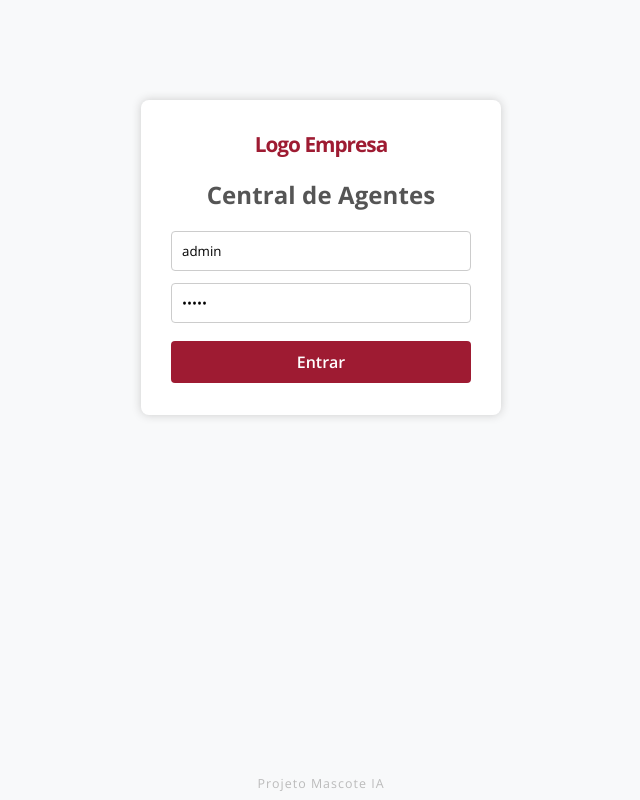
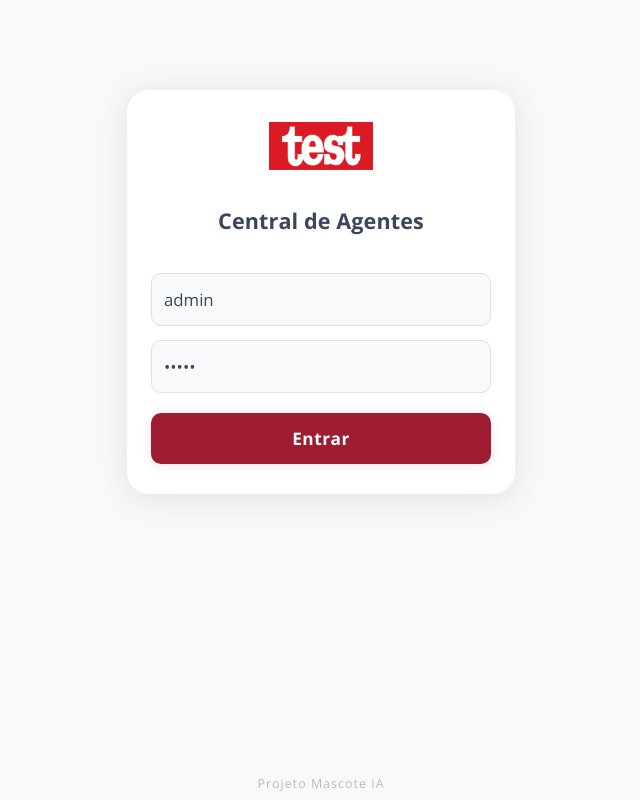
Before and after one commit to lzfpprado/agentes-ia-react, a React (Vite) app: page /login in a window 1280 px wide. Shown: the whole page, without its empty margins (319-959 px from the left). Built offline with nearby package versions, Linux system fonts and the light colour scheme; the HTML template or start-up script is replaced by a standard one.

Commit message:
ajustes de background e padronização visual

```diff
--- a/src/Login.jsx
+++ b/src/Login.jsx
@@ -8,8 +8,18 @@ const Login = () => {
   const navigate = useNavigate();
 
   useEffect(() => {
-    document.body.style.background = '#f8f9fa';
-    return () => { document.body.style.background = ''; };
+  document.body.style.background = '#f8f9fa';
+  document.body.style.backgroundImage = '';
+  document.body.style.backgroundRepeat = '';
+  document.body.style.backgroundPosition = '';
+  document.body.style.backgroundSize = '';
+    return () => {
+      document.body.style.background = '';
+      document.body.style.backgroundImage = '';
+      document.body.style.backgroundRepeat = '';
+      document.body.style.backgroundPosition = '';
+      document.body.style.backgroundSize = '';
+    };
   }, []);
 
   const handleSubmit = (e) => {
@@ -26,12 +36,12 @@ const Login = () => {
 
   return (
     <>
-      <div style={{ width: 300, margin: '100px auto', padding: 30, background: '#fff', borderRadius: 8, boxShadow: '0 0 10px #ccc' }}>
-        <div style={{ display: 'flex', alignItems: 'center', justifyContent: 'center', fontSize: '1.3rem', fontWeight: 700, color: '#9e1b32', letterSpacing: '-1px', marginBottom: 10 }}>
-          Logo Empresa
+      <div style={{ width: 340, margin: '90px auto', padding: '32px 24px 28px 24px', background: '#fff', borderRadius: 22, boxShadow: '0 4px 32px #3b455b22', display: 'flex', flexDirection: 'column', alignItems: 'center', fontFamily: 'inherit' }}>
+        <div style={{ display: 'flex', alignItems: 'center', justifyContent: 'center', margin: '0 0 18px 0' }}>
+          <img src="/Logo-Test.png" alt="Logo Empresa" style={{ height: 48, marginBottom: 0 }} />
         </div>
-        <h2 style={{ color: '#555', textAlign: 'center', width: '100%', letterSpacing: '0.1px' }}>Central de Agentes</h2>
-        <form onSubmit={handleSubmit}>
+        <h2 style={{ color: '#3b455b', textAlign: 'center', width: '100%', letterSpacing: '0.1px', fontWeight: 800, fontSize: '1.35rem', marginBottom: 38 }}>Central de Agentes</h2>
+        <form onSubmit={handleSubmit} style={{ width: '100%' }}>
           <input
             type="text"
             placeholder="Usuário"
@@ -42,15 +52,19 @@ const Login = () => {
               width: '100%',
               maxWidth: '100%',
               boxSizing: 'border-box',
-              padding: 10,
-              marginBottom: 12,
-              border: '1px solid #ccc',
-              borderRadius: 4,
+              padding: '14px 12px',
+              marginBottom: 14,
+              border: '1.5px solid #e0e0e0',
+              borderRadius: 10,
               outline: 'none',
+              fontSize: '1.05rem',
+              background: '#f8f9fa',
+              color: '#3b455b',
+              fontWeight: 500,
               transition: 'border-color 0.2s'
             }}
             onFocus={e => e.target.style.borderColor = '#9e1b32'}
-            onBlur={e => e.target.style.borderColor = '#ccc'}
+            onBlur={e => e.target.style.borderColor = '#e0e0e0'}
           />
           <input
             type="password"
@@ -62,34 +76,40 @@ const Login = () => {
               width: '100%',
               maxWidth: '100%',
               boxSizing: 'border-box',
-              padding: 10,
-              marginBottom: 18,
-              border: '1px solid #ccc',
-              borderRadius: 4,
+              padding: '14px 12px',
+              marginBottom: 20,
+              border: '1.5px solid #e0e0e0',
+              borderRadius: 10,
               outline: 'none',
+              fontSize: '1.05rem',
+              background: '#f8f9fa',
+              color: '#3b455b',
+              fontWeight: 500,
               transition: 'border-color 0.2s'
             }}
             onFocus={e => e.target.style.borderColor = '#9e1b32'}
-            onBlur={e => e.target.style.borderColor = '#ccc'}
+            onBlur={e => e.target.style.borderColor = '#e0e0e0'}
           />
           <button
             type="submit"
             style={{
               width: '100%',
-              padding: 10,
+              padding: '14px 0',
               background: '#9e1b32',
               color: '#fff',
               border: 'none',
-              borderRadius: 4,
+              borderRadius: 10,
               cursor: 'pointer',
-              fontSize: '1rem',
-              fontWeight: 600,
-              marginBottom: 2
+              fontSize: '1.08rem',
+              fontWeight: 700,
+              marginBottom: 2,
+              letterSpacing: '0.5px',
+              boxShadow: '0 2px 8px #9e1b3222'
             }}
           >
             Entrar
           </button>
-          {error && <div style={{ color: 'red', marginTop: 10 }}>{error}</div>}
+          {error && <div style={{ color: 'red', marginTop: 10, textAlign: 'center', fontWeight: 500 }}>{error}</div>}
         </form>
       </div>
       <div style={{position: 'fixed', left: 0, bottom: 8, width: '100vw', textAlign: 'center', fontSize: '0.78rem', color: '#bbb', letterSpacing: 1, zIndex: 9999, pointerEvents: 'none', userSelect: 'none', fontFamily: 'inherit'}}>
--- a/src/containers/ChatPage.jsx
+++ b/src/containers/ChatPage.jsx
@@ -16,6 +16,20 @@ const agentColors = {
 };
 
 function ChatPage() {
+  useEffect(() => {
+    document.body.style.background = '#f8f9fa';
+    document.body.style.backgroundImage = "url('/background-login.png')";
+    document.body.style.backgroundRepeat = 'repeat-y';
+    document.body.style.backgroundPosition = 'center bottom';
+    document.body.style.backgroundSize = 'contain';
+    return () => {
+      document.body.style.background = '';
+      document.body.style.backgroundImage = '';
+      document.body.style.backgroundRepeat = '';
+      document.body.style.backgroundPosition = '';
+      document.body.style.backgroundSize = '';
+    };
+  }, []);
   const { agenteId } = useParams();
   const navigate = useNavigate();
   const handleLogout = () => {
@@ -58,7 +72,7 @@ function ChatPage() {
   return (
     <>
       <Header onLogout={handleLogout} />
-      <div style={{ maxWidth: 520, margin: '40px auto', background: '#fff', borderRadius: 12, boxShadow: '0 2px 16px #0001', display: 'flex', flexDirection: 'column', height: '70vh' }}>
+  <div style={{ maxWidth: 800, margin: '40px auto', background: '#fff', borderRadius: 12, boxShadow: '0 2px 16px #0001', display: 'flex', flexDirection: 'column', height: '70vh' }}>
         <div style={{ padding: '18px 24px', borderBottom: '1px solid #eee', display: 'flex', alignItems: 'center', gap: 12, justifyContent: 'space-between' }}>
           <div style={{ display: 'flex', alignItems: 'center', gap: 12 }}>
             <div style={{ width: 36, height: 36, borderRadius: '50%', background: agentColors[agenteId] || '#888', color: '#fff', display: 'flex', alignItems: 'center', justifyContent: 'center', fontWeight: 700, fontSize: 18 }}>
@@ -85,7 +99,7 @@ function ChatPage() {
               borderTopRightRadius: msg.sender === 'user' ? 4 : 16,
               borderTopLeftRadius: msg.sender === 'user' ? 16 : 4,
               padding: '10px 16px',
-              maxWidth: 320,
+                maxWidth: '90%',
               boxShadow: msg.sender === 'user' ? '0 1px 6px #9e1b3222' : '0 1px 6px #0001',
               fontSize: 15,
             }}
--- a/src/containers/Header.jsx
+++ b/src/containers/Header.jsx
@@ -32,11 +32,11 @@ const Header = ({ onLogout }) => {
   return (
     <HeaderBar>
       <Logo>
-        Logo Empresa
+        <img src="/Logo-Test.png" alt="Logo Empresa" style={{ height: 36, marginRight: 8 }} />
       </Logo>
       {onLogout && (
         <div style={{ display: 'flex', alignItems: 'center', gap: 16 }}>
-          <span style={{ color: '#444', fontSize: '1rem', fontWeight: 500 }}>Bem-vindo, {username}</span>
+          <span style={{ color: '#3b455b', fontSize: '1rem', fontWeight: 500 }}>Bem-vindo, {username}</span>
           <button onClick={onLogout} style={{ padding: '8px 16px', background: '#9e1b32', color: '#fff', border: 'none', borderRadius: 4, cursor: 'pointer', fontWeight: 600 }}>
             Logout
           </button>
--- a/src/containers/HomePage.styles.js
+++ b/src/containers/HomePage.styles.js
@@ -10,7 +10,7 @@ export const Container = styled.div`
 
 export const Title = styled.h1`
   font-size: 1.7rem;
-  color: #555;
+  color: #3b455b;
   font-weight: 800;
   margin-bottom: 2px;
   margin-top: 0;
@@ -19,10 +19,11 @@ export const Title = styled.h1`
 
 export const Subtitle = styled.p`
   font-size: 1.05rem;
-  color: #888;
+  color: #3b455b;
   margin-top: 2px;
-  margin-bottom: 28px;
+  margin-bottom: 48px;
   font-weight: 500;
+  text-align: center;
 `;
 
 
@@ -35,29 +36,44 @@ export const ButtonsContainer = styled.div`
   width: 100%;
   max-width: 1000px;
   margin: 0 auto;
+
+  @media (max-width: 900px) {
+    flex-direction: column;
+    gap: 18px;
+    align-items: center;
+    max-width: 100vw;
+  }
 `;
 
 
 
 export const AgentButton = styled.button`
-  width: 390px;
-  height: 135px;
+  width: 320px;
+  height: 160px;
   min-height: unset;
   background-color: #fff;
-  border: 1.5px solid #e0e0e0;
-  border-radius: 20px;
+  border: none;
+  border-radius: 10px;
   cursor: pointer;
-  box-shadow: 0 2px 8px rgba(0,0,0,0.08);
-  transition: border-color 0.22s;
+  box-shadow: 0 2px 8px #3b455b22;
+  transition: box-shadow 0.22s;
   display: flex;
   flex-direction: column;
   align-items: stretch;
   justify-content: center;
   text-align: left;
-  padding: 10px 14px 10px 14px;
-  gap: 5px;
+  padding: 28px 24px 22px 24px;
+  gap: 16px;
 
   &:hover {
-    border-color: #9e1b32;
+    box-shadow: 0 4px 18px #9e1b3240;
+  }
+
+  @media (max-width: 900px) {
+    width: 90vw;
+    max-width: 370px;
+    min-width: 220px;
+    height: 120px;
+    padding: 12px 10px 12px 10px;
   }
 `;
```
Also changed, not shown: src/containers/HomePage.jsx (+35 -8 lines), public/Logo-Test.png (added), public/background-login.png (added).
